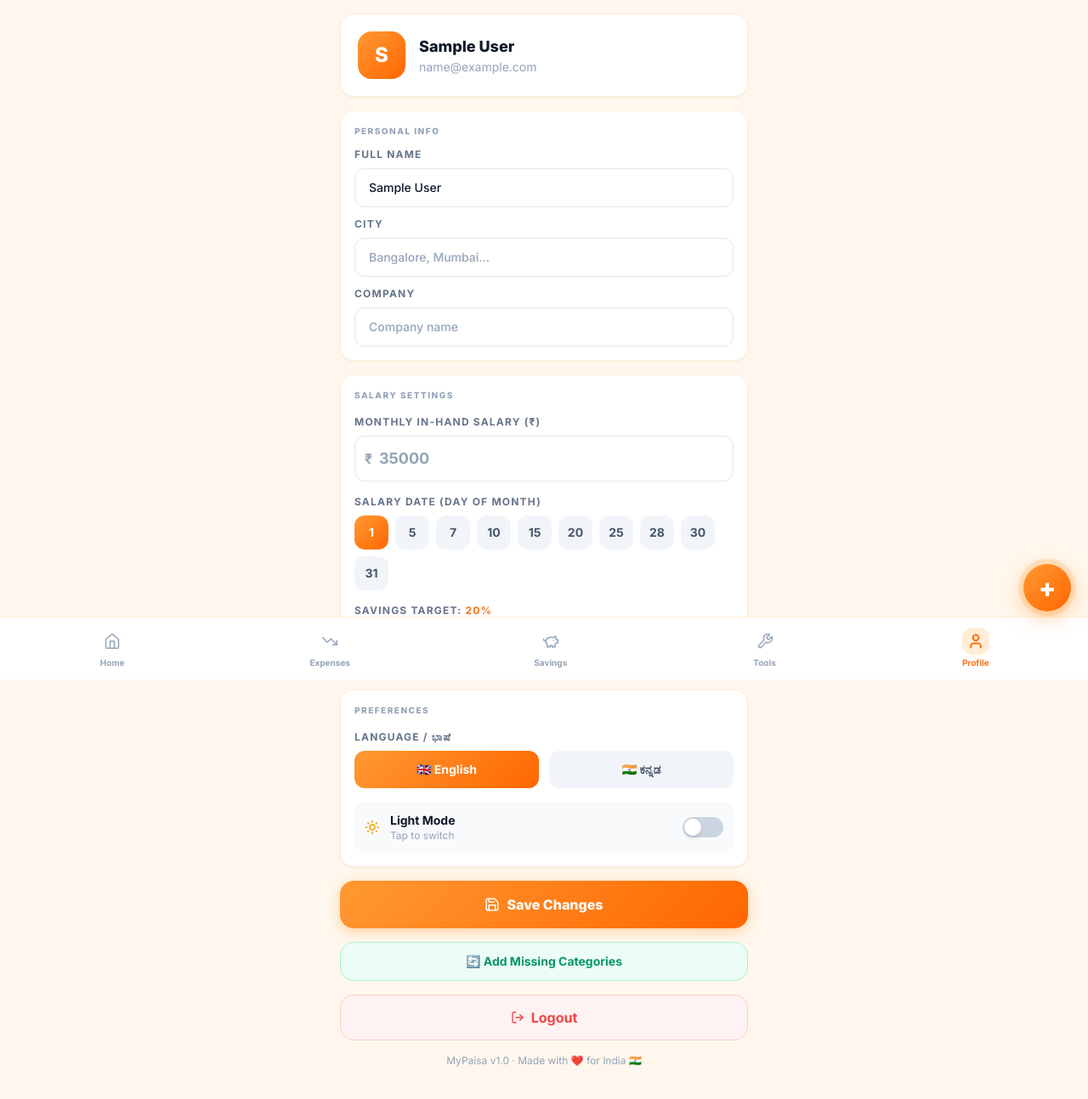
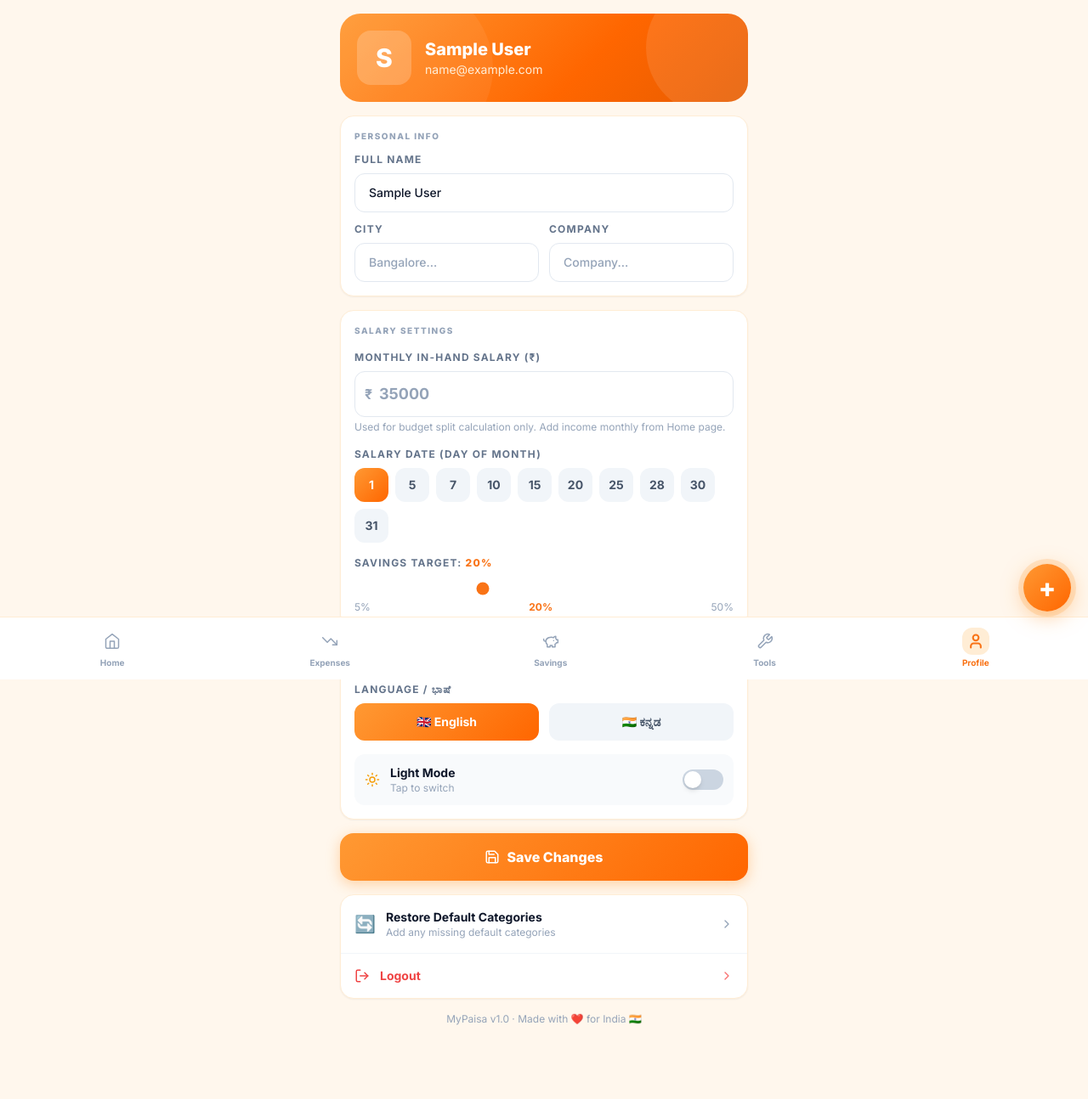
Before and after one commit to kowshikkharvi18-lgtm/mypaisa, a React (Vite) app in the folder client/: page /profile in a window 1280 px wide. Shown: the top 1294 px of the page at 85% size. Built offline with nearby package versions, Linux system fonts and the light colour scheme; sample sign-in values are in the browser's storage.

Commit message:
fix: income banner only for current+future months, redesign profile page

```diff
--- a/client/src/pages/Home.jsx
+++ b/client/src/pages/Home.jsx
@@ -106,8 +106,8 @@ export default function Home() {
         </div>
       </div>
 
-      {/* ── Add Income Banner (shown when no income recorded) ── */}
-      {income === 0 && (
+      {/* ── Add Income Banner — only for current and future months ── */}
+      {income === 0 && selectedMonth >= new Date().toISOString().slice(0, 7) && (
         <button onClick={() => setIncomeModal(true)}
           className="w-full flex items-center justify-between p-4 rounded-2xl border-2 border-dashed border-emerald-300 dark:border-emerald-700 bg-emerald-50 dark:bg-emerald-900/10 hover:bg-emerald-100 dark:hover:bg-emerald-900/20 transition-colors">
           <div className="flex items-center gap-3">
--- a/client/src/pages/Profile.jsx
+++ b/client/src/pages/Profile.jsx
@@ -1,5 +1,5 @@
-import React, { useState } from 'react';
-import { User, Moon, Sun, LogOut, Save, IndianRupee, Globe } from 'lucide-react';
+import { useState } from 'react';
+import { Moon, Sun, LogOut, Save, ChevronRight } from 'lucide-react';
 import api from '../lib/api';
 import useStore from '../store/useStore';
 import { fmtINR } from '../lib/utils';
@@ -29,11 +29,12 @@ export default function Profile() {
     e.preventDefault();
     setSaving(true);
     try {
+      const newSalary = parseFloat(form.monthly_salary) || 0;
       const payload = {
         name:           form.name,
-        monthly_salary: parseFloat(form.monthly_salary) || 0,
-        salary_date:    parseInt(form.salary_date)      || 1,
-        savings_pct:    parseInt(form.savings_pct)      || 20,
+        monthly_salary: newSalary,
+        salary_date:    parseInt(form.salary_date) || 1,
+        savings_pct:    parseInt(form.savings_pct) || 20,
         language:       form.language,
         city:           form.city,
         company:        form.company,
@@ -43,9 +44,7 @@ export default function Profile() {
       setLang(form.language);
       toast.success('Profile saved! ✅');
     } catch (err) {
-      const msg = err.response?.data?.error || err.message || 'Save failed — check server';
-      toast.error(msg);
-      console.error('Profile save error:', err.response?.data || err.message);
+      toast.error(err.response?.data?.error || 'Save failed');
     } finally {
       setSaving(false);
     }
@@ -65,73 +64,66 @@ export default function Profile() {
   return (
     <div className="p-4 space-y-4 max-w-lg mx-auto">
 
-      {/* Avatar */}
-      <div className="card p-5 flex items-center gap-4">
-        <div className="w-14 h-14 rounded-2xl flex items-center justify-center text-white text-2xl font-black flex-shrink-0 g-saffron">
+      {/* ── Avatar Card ── */}
+      <div className="payday-card p-5 text-white">
+        <div className="flex items-center gap-4">
+          <div className="w-16 h-16 rounded-2xl flex items-center justify-center text-3xl font-black flex-shrink-0 bg-white/20">
             {user?.name?.[0]?.toUpperCase() || '?'}
           </div>
-        <div className="min-w-0">
-          <p className="text-lg font-extrabold text-slate-900 dark:text-white truncate">{user?.name}</p>
-          <p className="text-sm text-slate-400 truncate">{user?.email}</p>
-          {user?.city && <p className="text-xs text-orange-500 font-bold mt-0.5">📍 {user.city}</p>}
+          <div className="min-w-0 flex-1">
+            <p className="text-xl font-extrabold text-white truncate">{user?.name}</p>
+            <p className="text-orange-100 text-sm truncate">{user?.email}</p>
+            {user?.city && <p className="text-orange-200 text-xs mt-0.5">📍 {user.city}</p>}
           </div>
         </div>
-
-      {/* 50-30-20 */}
         {salary > 0 && (
-        <div className="card p-4">
-          <p className="section-title mb-3">Your Budget Split</p>
-          <div className="space-y-2.5">
+          <div className="mt-4 pt-4 border-t border-white/20 grid grid-cols-3 gap-3">
             {[
-              { label: 'Needs — Rent, Food, Bills', pct: needsPct,   color: '#ef4444', amount: salary * needsPct   / 100 },
-              { label: 'Wants — Shopping, Fun',     pct: wantsPct,   color: '#f97316', amount: salary * wantsPct   / 100 },
-              { label: 'Savings — SIP, Emergency',  pct: savingsPct, color: '#10b981', amount: salary * savingsPct / 100 },
+              { label: 'Needs 50%',   amount: salary * needsPct   / 100, color: '#fca5a5' },
+              { label: `Wants ${wantsPct}%`,  amount: salary * wantsPct   / 100, color: '#fdba74' },
+              { label: `Savings ${savingsPct}%`, amount: salary * savingsPct / 100, color: '#6ee7b7' },
             ].map(row => (
-              <div key={row.label}>
-                <div className="flex justify-between text-xs mb-1">
-                  <span className="font-semibold text-slate-600 dark:text-slate-300">{row.label}</span>
-                  <span className="font-extrabold" style={{ color: row.color }}>
-                    {fmtINR(row.amount)} ({row.pct}%)
-                  </span>
-                </div>
-                <div className="progress-bar h-2">
-                  <div className="progress-fill h-2" style={{ width: `${row.pct}%`, background: row.color }} />
-                </div>
+              <div key={row.label} className="text-center">
+                <p className="text-white font-extrabold text-sm">{fmtINR(row.amount)}</p>
+                <p className="text-[10px] font-bold mt-0.5" style={{ color: row.color }}>{row.label}</p>
               </div>
             ))}
           </div>
+        )}
       </div>
-      )}
 
       <form onSubmit={handleSave} className="space-y-4">
 
-        {/* Personal */}
+        {/* ── Personal Info ── */}
         <div className="card p-4 space-y-3">
           <p className="section-title">Personal Info</p>
           <div>
             <label className="label">Full Name</label>
             <input type="text" value={form.name} onChange={set('name')} className="input" placeholder="Your name" />
           </div>
+          <div className="grid grid-cols-2 gap-3">
             <div>
               <label className="label">City</label>
-            <input type="text" value={form.city} onChange={set('city')} className="input" placeholder="Bangalore, Mumbai..." />
+              <input type="text" value={form.city} onChange={set('city')} className="input" placeholder="Bangalore..." />
             </div>
             <div>
               <label className="label">Company</label>
-            <input type="text" value={form.company} onChange={set('company')} className="input" placeholder="Company name" />
+              <input type="text" value={form.company} onChange={set('company')} className="input" placeholder="Company..." />
+            </div>
           </div>
         </div>
 
-        {/* Salary */}
+        {/* ── Salary Settings ── */}
         <div className="card p-4 space-y-4">
           <p className="section-title">Salary Settings</p>
           <div>
             <label className="label">Monthly In-Hand Salary (₹)</label>
             <div className="relative">
               <span className="absolute left-3 top-1/2 -translate-y-1/2 text-slate-400 font-bold">₹</span>
-              <input type="number" value={form.monthly_salary} onChange={set('monthly_salary')}
+              <input type="number" min="0" value={form.monthly_salary} onChange={set('monthly_salary')}
                 className="input pl-7 text-lg font-bold" placeholder="35000" />
             </div>
+            <p className="text-xs text-slate-400 mt-1">Used for budget split calculation only. Add income monthly from Home page.</p>
           </div>
 
           <div>
@@ -143,7 +135,7 @@ export default function Profile() {
                   className={`w-10 h-10 rounded-xl text-sm font-bold transition-colors ${
                     parseInt(form.salary_date) === d
                       ? 'text-white g-saffron'
-                      : 'bg-slate-100 dark:bg-white/10 text-slate-600 dark:text-slate-300 hover:bg-orange-100 dark:hover:bg-orange-900/20'
+                      : 'bg-slate-100 dark:bg-white/10 text-slate-600 dark:text-slate-300'
                   }`}>
                   {d}
                 </button>
@@ -153,18 +145,20 @@ export default function Profile() {
 
           <div>
             <label className="label">
-              Savings Target: <span className="text-orange-500">{form.savings_pct}%</span>
+              Savings Target: <span className="text-orange-500 font-extrabold">{form.savings_pct}%</span>
             </label>
             <input type="range" min="5" max="50" step="5"
               value={form.savings_pct} onChange={set('savings_pct')}
               className="w-full h-2 rounded-full appearance-none cursor-pointer accent-orange-500" />
             <div className="flex justify-between text-xs text-slate-400 mt-1">
-              <span>5%</span><span className="text-orange-500 font-bold">{form.savings_pct}%</span><span>50%</span>
+              <span>5%</span>
+              <span className="text-orange-500 font-bold">{form.savings_pct}%</span>
+              <span>50%</span>
             </div>
           </div>
         </div>
 
-        {/* Preferences */}
+        {/* ── Preferences ── */}
         <div className="card p-4 space-y-4">
           <p className="section-title">Preferences</p>
 
@@ -175,9 +169,7 @@ export default function Profile() {
                 <button key={lg.v} type="button"
                   onClick={() => setForm(f => ({ ...f, language: lg.v }))}
                   className={`py-3 rounded-xl font-bold text-sm transition-colors ${
-                    form.language === lg.v
-                      ? 'text-white g-saffron'
-                      : 'bg-slate-100 dark:bg-white/10 text-slate-600 dark:text-slate-300 hover:bg-orange-50 dark:hover:bg-orange-900/20'
+                    form.language === lg.v ? 'text-white g-saffron' : 'bg-slate-100 dark:bg-white/10 text-slate-600 dark:text-slate-300'
                   }`}>
                   {lg.l}
                 </button>
@@ -185,16 +177,11 @@ export default function Profile() {
             </div>
           </div>
 
-          {/* Dark mode toggle */}
           <div className="flex items-center justify-between p-3 rounded-xl bg-slate-50 dark:bg-white/[0.05]">
             <div className="flex items-center gap-3">
-              {isDark
-                ? <Moon size={18} className="text-violet-400" />
-                : <Sun size={18} className="text-amber-500" />}
+              {isDark ? <Moon size={18} className="text-violet-400" /> : <Sun size={18} className="text-amber-500" />}
               <div>
-                <p className="text-sm font-bold text-slate-900 dark:text-white">
-                  {isDark ? 'Dark Mode' : 'Light Mode'}
-                </p>
+                <p className="text-sm font-bold text-slate-900 dark:text-white">{isDark ? 'Dark Mode' : 'Light Mode'}</p>
                 <p className="text-xs text-slate-400">Tap to switch</p>
               </div>
             </div>
@@ -213,21 +200,33 @@ export default function Profile() {
         </button>
       </form>
 
-      {/* Seed categories button */}
+      {/* ── Other Actions ── */}
+      <div className="card divide-y divide-slate-100 dark:divide-white/[0.06]">
         <button type="button" onClick={async () => {
           try {
             const res = await api.post('/auth/seed');
             toast.success(res.data.message || 'Categories updated!');
-        } catch { toast.error('Failed to seed categories'); }
-      }}
-        className="w-full py-3 rounded-2xl font-bold text-emerald-600 dark:text-emerald-400 flex items-center justify-center gap-2 bg-emerald-50 dark:bg-emerald-500/10 hover:bg-emerald-100 dark:hover:bg-emerald-500/20 transition-colors border border-emerald-200 dark:border-emerald-500/20 text-sm">
-        🔄 Add Missing Categories
+          } catch { toast.error('Failed'); }
+        }} className="w-full flex items-center justify-between p-4 hover:bg-slate-50 dark:hover:bg-white/[0.04] transition-colors">
+          <div className="flex items-center gap-3">
+            <span className="text-xl">🔄</span>
+            <div className="text-left">
+              <p className="text-sm font-bold text-slate-900 dark:text-white">Restore Default Categories</p>
+              <p className="text-xs text-slate-400">Add any missing default categories</p>
+            </div>
+          </div>
+          <ChevronRight size={16} className="text-slate-400" />
         </button>
 
         <button type="button" onClick={handleLogout}
-        className="w-full py-3.5 rounded-2xl font-bold text-red-500 dark:text-red-400 flex items-center justify-center gap-2 bg-red-50 dark:bg-red-500/10 hover:bg-red-100 dark:hover:bg-red-500/20 transition-colors border border-red-200 dark:border-red-500/20">
-        <LogOut size={16} /> Logout
+          className="w-full flex items-center justify-between p-4 hover:bg-red-50 dark:hover:bg-red-500/10 transition-colors">
+          <div className="flex items-center gap-3">
+            <LogOut size={18} className="text-red-500" />
+            <p className="text-sm font-bold text-red-500">Logout</p>
+          </div>
+          <ChevronRight size={16} className="text-red-400" />
         </button>
+      </div>
 
       <p className="text-center text-xs text-slate-400 pb-6">MyPaisa v1.0 · Made with ❤️ for India 🇮🇳</p>
     </div>
```
Lines whose indentation alone changed are shown as unchanged.
